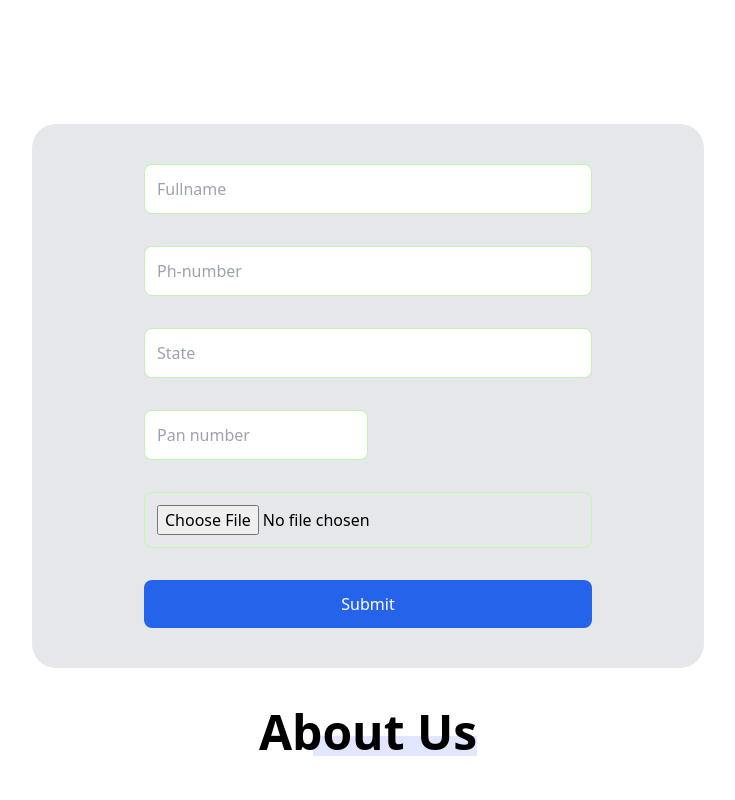
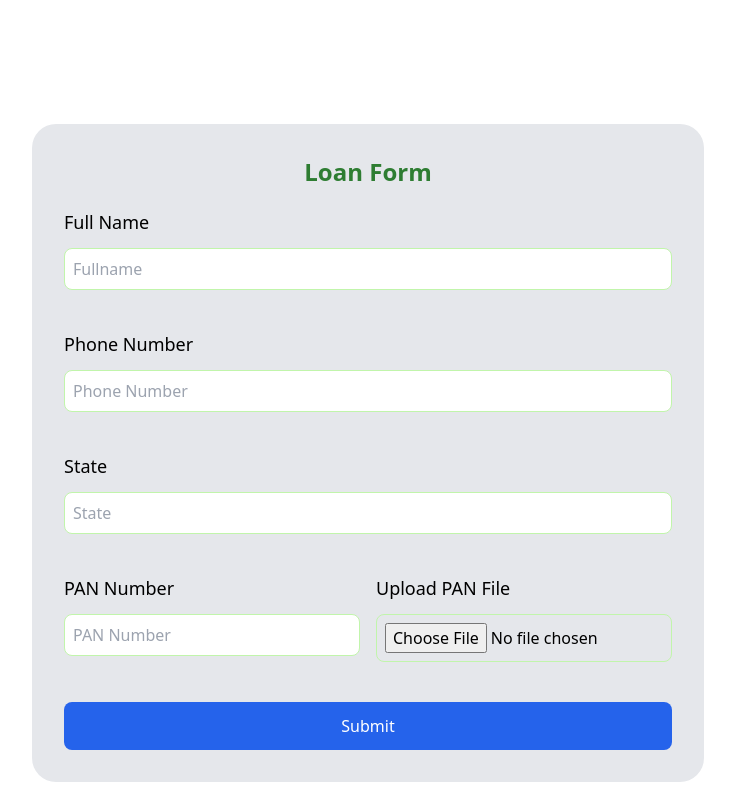
Before and after one commit to esha-technology/mehaa-finserv, a Next.js app: page /home in a window 1280 px wide. Shown: the part 1360-2160 px from the top of the page, without its empty margins (272-1007 px from the left). Built offline with nearby package versions, Linux system fonts and the light colour scheme.

Commit message:
updated loan form

```diff
--- a/app/components/LoanForm.tsx
+++ b/app/components/LoanForm.tsx
@@ -1,78 +1,169 @@
-import React from 'react';
+import React, { useState } from 'react';
 import { motion } from 'framer-motion';
 
 const LoanForm: React.FC = () => {
+  const [formData, setFormData] = useState({
+    fullname: '',
+    phoneNumber: '',
+    state: '',
+    panNumber: '',
+    panFile: null,
+  });
+  const [errors, setErrors] = useState({
+    fullname: '',
+    phoneNumber: '',
+    state: '',
+    panNumber: '',
+    panFile: '',
+  });
+  const [showPopup, setShowPopup] = useState(false);
+
+  const validateForm = () => {
+    const newErrors = { fullname: '', phoneNumber: '', state: '', panNumber: '', panFile: '' };
+    if (formData.fullname.length < 5) newErrors.fullname = 'Name should be at least 5 characters';
+    if (!/^\d{10}$/.test(formData.phoneNumber)) newErrors.phoneNumber = 'Invalid phone number';
+    if (!formData.state) newErrors.state = 'State is required';
+    if (!/[A-Z]{5}[0-9]{4}[A-Z]{1}/.test(formData.panNumber)) newErrors.panNumber = 'Invalid PAN number';
+    if (!formData.panFile) newErrors.panFile = 'PAN file is required';
+    setErrors(newErrors);
+    return Object.values(newErrors).every(error => error === '');
+  };
+
+  const handleSubmit = (e: React.FormEvent) => {
+    e.preventDefault();
+    if (validateForm()) {
+      setShowPopup(true);
+      setTimeout(() => {
+        setShowPopup(false);
+        window.location.href = '/'; // Redirect to home page
+      }, 3000);
+    }
+  };
+
+  const handleChange = (e: React.ChangeEvent<HTMLInputElement>) => {
+    const { name, value, files } = e.target;
+    setFormData(prevState => ({
+      ...prevState,
+      [name]: files ? files[0] : value,
+    }));
+  };
+
+  const shakingAnimation = { x: [0, -10, 10, -10, 10, 0] };
+
   return (
     <motion.div
-      className="bg-gray-200 py-10 px-28 rounded-3xl max-w-2xl mx-auto my-10"
+      className="bg-gray-200 py-8 px-8 rounded-3xl max-w-2xl mx-auto my-10"
       initial={{ opacity: 0, y: 50 }}
       animate={{ opacity: 1, y: 0 }}
       transition={{ duration: 0.5 }}
     >
-      <form className="space-y-2">
+      {showPopup && (
         <motion.div
-          className="space-y-2"
+          className="fixed top-0 left-0 right-0 bottom-0 bg-black bg-opacity-50 flex items-center justify-center z-50"
+          initial={{ opacity: 0 }}
+          animate={{ opacity: 1 }}
+        >
+          <div className="bg-white p-5 rounded-lg text-center">
+            <h2 className="text-xl font-bold">Thank you!</h2>
+            <p>We will contact you soon.</p>
+          </div>
+        </motion.div>
+      )}
+      <h2 className="text-center text-2xl font-bold mb-5">Loan Form</h2>
+      <form className="space-y-4" onSubmit={handleSubmit}>
+        <motion.div
+          className="space-y-1"
           initial={{ opacity: 0, x: -50 }}
           animate={{ opacity: 1, x: 0 }}
           transition={{ duration: 0.5, delay: 0.1 }}
+          {...(errors.fullname && { animate: shakingAnimation })}
         >
+          <label className="block text-lg font-medium">Full Name</label>
           <input
             type="text"
+            name="fullname"
             placeholder="Fullname"
-            className="w-full p-3 bg-white-500 text-black rounded-lg"
+            value={formData.fullname}
+            onChange={handleChange}
+            className={`w-full p-2 bg-white-500 text-black rounded-lg ${errors.fullname ? 'border-red-500 border' : ''}`}
           />
+          {errors.fullname && <p className="text-red-500">{errors.fullname}</p>}
         </motion.div>
 
         <motion.div
-          className="space-y-2"
+          className="space-y-1"
           initial={{ opacity: 0, x: -50 }}
           animate={{ opacity: 1, x: 0 }}
           transition={{ duration: 0.5, delay: 0.2 }}
+          {...(errors.phoneNumber && { animate: shakingAnimation })}
         >
+          <label className="block text-lg font-medium">Phone Number</label>
           <input
             type="text"
-            placeholder="Ph-number"
-            className="w-full p-3 bg-white-500 text-balck rounded-lg"
+            name="phoneNumber"
+            placeholder="Phone Number"
+            value={formData.phoneNumber}
+            onChange={handleChange}
+            className={`w-full p-2 bg-white-500 text-black rounded-lg ${errors.phoneNumber ? 'border-red-500 border' : ''}`}
           />
+          {errors.phoneNumber && <p className="text-red-500">{errors.phoneNumber}</p>}
         </motion.div>
 
         <motion.div
-          className="space-y-2"
+          className="space-y-1"
           initial={{ opacity: 0, x: -50 }}
           animate={{ opacity: 1, x: 0 }}
           transition={{ duration: 0.5, delay: 0.3 }}
+          {...(errors.state && { animate: shakingAnimation })}
         >
+          <label className="block text-lg font-medium">State</label>
           <input
             type="text"
+            name="state"
             placeholder="State"
-            className="w-full p-3 bg-white-500 text-balck rounded-lg"
+            value={formData.state}
+            onChange={handleChange}
+            className={`w-full p-2 bg-white-500 text-black rounded-lg ${errors.state ? 'border-red-500 border' : ''}`}
           />
+          {errors.state && <p className="text-red-500">{errors.state}</p>}
+        </motion.div>
+
+        <motion.div className="flex space-x-4">
+          <motion.div
+            className="space-y-1 w-1/2"
+            initial={{ opacity: 0, x: -50 }}
+            animate={{ opacity: 1, x: 0 }}
+            transition={{ duration: 0.5, delay: 0.4 }}
+            {...(errors.panNumber && { animate: shakingAnimation })}
+          >
+            <label className="block text-lg font-medium">PAN Number</label>
+            <input
+              type="text"
+              name="panNumber"
+              placeholder="PAN Number"
+              value={formData.panNumber}
+              onChange={handleChange}
+              className={`w-full p-2 bg-white-500 text-black rounded-lg ${errors.panNumber ? 'border-red-500 border' : ''}`}
+            />
+            {errors.panNumber && <p className="text-red-500">{errors.panNumber}</p>}
           </motion.div>
 
           <motion.div
-          className="space-y-2"
-          initial={{ opacity: 0, x: -50 }}
-          animate={{ opacity: 1, x: 0 }}
-          transition={{ duration: 0.5, delay: 0.4 }}
-        >
-          <input
-            type="text"
-            placeholder="Pan number"
-            className="w-1/2 p-3 bg-white-500 text-balck rounded-lg"
-          />
-        </motion.div>
-
-        <motion.div
-          className="space-y-2"
+            className="space-y-1 w-1/2"
             initial={{ opacity: 0, x: -50 }}
             animate={{ opacity: 1, x: 0 }}
             transition={{ duration: 0.5, delay: 0.5 }}
+            {...(errors.panFile && { animate: shakingAnimation })}
           >
+            <label className="block text-lg font-medium">Upload PAN File</label>
             <input
               type="file"
-            placeholder="Enter pancard"
-            className="w-full p-3 bg-white-500 text-grey rounded-lg"
+              name="panFile"
+              onChange={handleChange}
+              className={`w-full p-2 bg-white-500 text-grey rounded-lg ${errors.panFile ? 'border-red-500 border' : ''}`}
             />
+            {errors.panFile && <p className="text-red-500">{errors.panFile}</p>}
+          </motion.div>
         </motion.div>
 
         <motion.div
```
Lines whose indentation alone changed are shown as unchanged.
